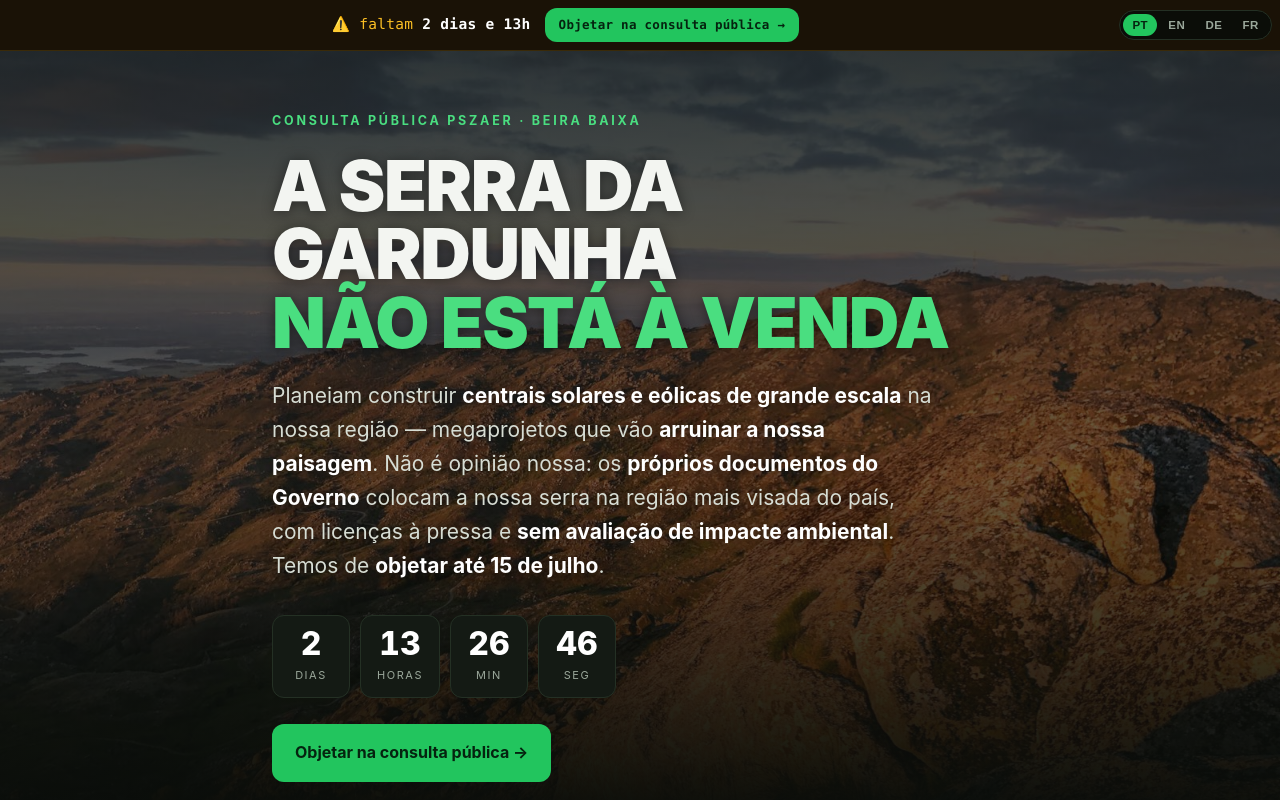
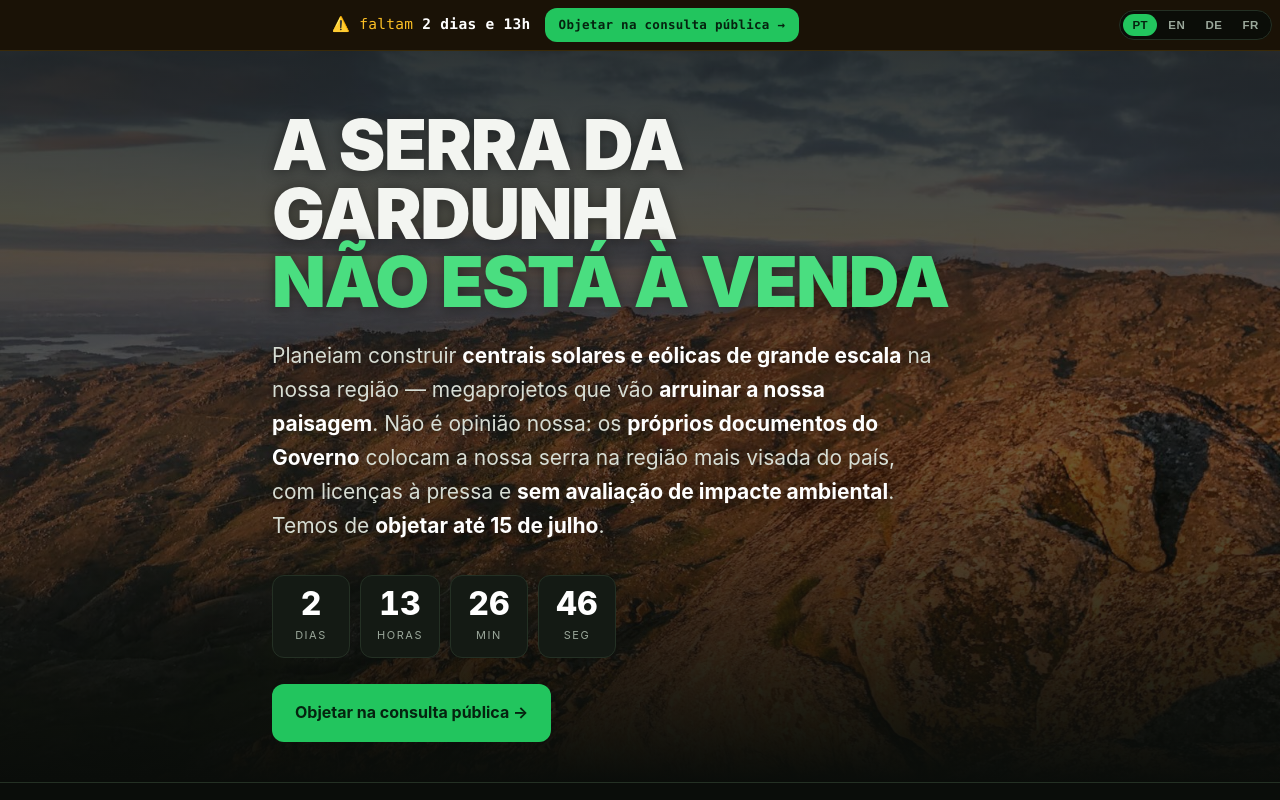
Before and after one commit to hexgeta/salvargardunha, a plain HTML site: page index.html in a window 1280 px wide. Shown: the top 800 px of the page. Drawn offline with Linux system fonts and the light colour scheme; no server answers.

Commit message:
remove eyebrow line from hero
Co-Authored-By: Claude Fable 5 <noreply@anthropic.com>

```diff
--- a/index.html
+++ b/index.html
@@ -186,7 +186,6 @@
 
 <header>
   <div class="wrap">
-    <div class="eyebrow" data-i18n="eyebrow">Consulta pública PSZAER · Beira Baixa</div>
     <h1><span data-i18n="h1a">A Serra da Gardunha</span><br><span class="hl" data-i18n="h1b">não está à venda</span></h1>
     <p class="lede" data-i18n="lede">Planeiam construir <b>centrais solares e eólicas de grande escala</b> na nossa região — megaprojetos que vão <b>arruinar a nossa paisagem</b>. Não é opinião nossa: os <b>próprios documentos do Governo</b> colocam a nossa serra na região mais visada do país, com licenças à pressa e <b>sem avaliação de impacte ambiental</b>. Temos de <b>objetar até 15 de julho</b>.</p>
 
```
